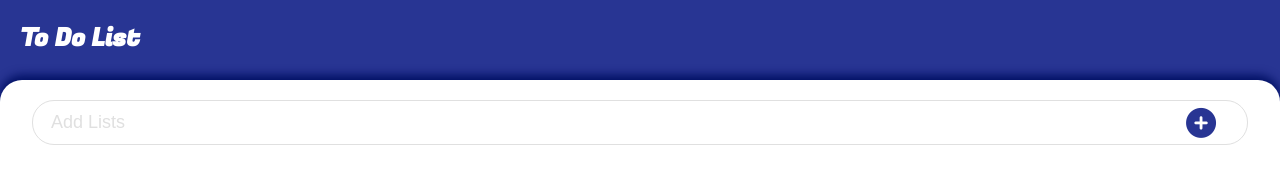
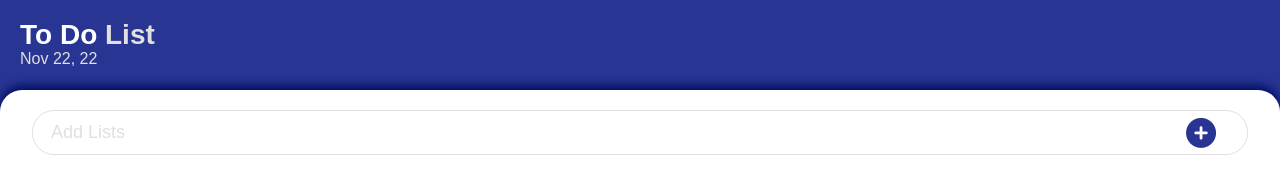
Before and after one commit to Dongwook-Lim/To-something-list, a plain HTML site: page index.html in a window 1280 px wide. Drawn offline with Linux system fonts and the light colour scheme; a web font is replaced by a local one.

Commit message:
Add today's date

```diff
--- a/index.html
+++ b/index.html
@@ -18,7 +18,8 @@
   </head>
   <body>
     <header class="header">
-      <h4 class="list-title">To <span>Do</span> List</h4>
+      <h4 class="list-title"><span>To Do</span> List</h4>
+      <span class="today-date"></span>
     </header>
 
     <section class="contents">
--- a/main.js
+++ b/main.js
@@ -2,9 +2,26 @@ const input = document.querySelector('.input__item');
 const form = document.querySelector('.new-form');
 const addBtn = document.querySelector('.add-btn');
 const items = document.querySelector('.items');
+const todayDate = document.querySelector('.today-date');
 
 const Todo_LS = 'todos';
 const Tobuy_LS = 'tobuys';
+
+const newDate = new Date();
+const monthName = [
+  'Jan',
+  'Feb',
+  'Mar',
+  'Apr',
+  'May',
+  'Jun',
+  'Jul',
+  'Aug',
+  'Sep',
+  'Oct',
+  'Nov',
+  'Dec',
+];
 
 function deleteItem(selectedItem, selectedText) {
   let savedItems = JSON.parse(localStorage.getItem(Todo_LS));
@@ -36,8 +53,7 @@ function checkItem(savedItems, selectedText, index) {
 
 function onClickBtn(event) {
   const selectedIcon = event.target;
-  const selectedBtn = selectedIcon.parentNode;
-  const selectedBtnClassName = selectedBtn.className;
+  const selectedBtnClassName = selectedIcon.parentNode.className;
   const selectedItem = selectedIcon.parentNode.parentNode.parentNode;
   const selectedSpan = selectedItem.children[0];
   const selectedText = selectedSpan.textContent;
@@ -121,7 +137,7 @@ function onSubmit() {
   let savedItems = JSON.parse(localStorage.getItem(Todo_LS));
   for (let i = 0; i < savedItems.length; i++) {
     if (text === savedItems[i].text) {
-      alert('Already Exist!😳');
+      alert('That already exists!😳');
       input.value = '';
       return;
     }
@@ -133,6 +149,13 @@ form.addEventListener('submit', (event) => {
   event.preventDefault();
   onSubmit();
 });
+
+function setDate() {
+  const year = newDate.getYear() - 100;
+  const month = monthName[newDate.getMonth()];
+  const date = newDate.getDate();
+  todayDate.innerText = `${month} ${date}, ${year}`;
+}
 
 function loadItems() {
   let savedItems = JSON.parse(localStorage.getItem(Todo_LS));
@@ -163,4 +186,5 @@ function loadItems() {
 
 window.addEventListener('load', () => {
   loadItems();
+  setDate();
 });
--- a/style.css
+++ b/style.css
@@ -18,6 +18,7 @@
 }
 
 body {
+  font-family: 'Saira Semi Condensed', sans-serif;
   position: relative;
   width: 100vw;
   height: 100vh;
@@ -26,6 +27,14 @@ body {
 
 body::-webkit-scrollbar {
   display: none;
+}
+
+h4 {
+  margin: 0;
+}
+
+p {
+  margin: 0;
 }
 
 button {
@@ -49,31 +58,35 @@ li {
 
 .header {
   display: flex;
+  flex-direction: column;
   background-color: var(--color-blue);
   height: 100vh;
+  padding: 20px;
 }
 
 .list-title {
-  margin: 20px;
-  font-family: 'Fugaz One', cursive;
-  font-size: 25px;
+  font-size: 28px;
+  color: var(--color-dark-white);
+  line-height: 30px;
+}
+
+.list-title span {
+  font-size: 28px;
   color: var(--color-white);
 }
 
-.list-title span {
-  font-size: 25px;
-  color: var(--color-white);
+.today-date {
+  color: var(--color-dark-white);
 }
 
 .contents {
   position: absolute;
-  top: 80px;
+  top: 90px;
   width: 100%;
   height: 100%;
   background-color: white;
   border-top-left-radius: 22px;
   border-top-right-radius: 22px;
-  font-family: 'Saira Semi Condensed', sans-serif;
   padding-bottom: 20px;
   box-shadow: 0 -5px 10px var(--color-dark-blue);
 }
```
